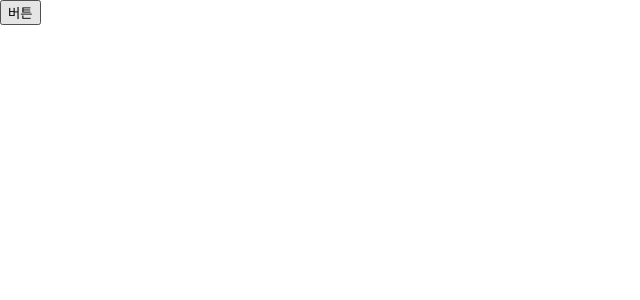
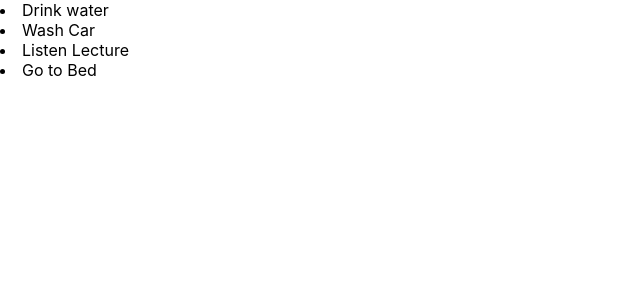
Before and after one commit to skgml0/react18-practice, a React (Create React App) app: page / in a window 1280 px wide. Shown: the top 300 px of the page, without its empty margins (0-640 px from the left). Built offline with nearby package versions, Linux system fonts and the light colour scheme; the HTML template or start-up script is replaced by a standard one.

Commit message:
List map

```diff
--- a/src/App.js
+++ b/src/App.js
@@ -1,15 +1,11 @@
 import './App.css';
 import React, { useState,useEffect } from 'react';
-import Event from './components/Event';
-// slice(시작요소, 끝낼 요소 -1) 배열로 반환된다.
-// {} 로
-// Fetch api -> 네트워크 통신도구
-// 상황별 핸들링 -> 1.데이터/2. 에러/3. 로딩
+import List from './components/List';
 function App() {
 
   return (
     <>
-    <Event/>
+    <List/>
     </>
   );
 }
--- /dev/null
+++ b/src/components/List.jsx
@@ -0,0 +1,22 @@
+import React from 'react';
+
+function List() {
+    const todos = [
+        {id:1, text:"Drink water"},
+        {id:2, text:"Wash Car"},
+        {id:3, text:"Listen Lecture"},
+        {id:4, text:"Go to Bed"},
+    ];
+    const Item = (props)=> {
+        return <li>{props.text}</li>
+    }
+
+    const todoList = todos.map((todo)=><Item {...todo} />)
+    return (
+        <div>
+            {todoList}
+        </div>
+    );
+}
+
+export default List;
```
